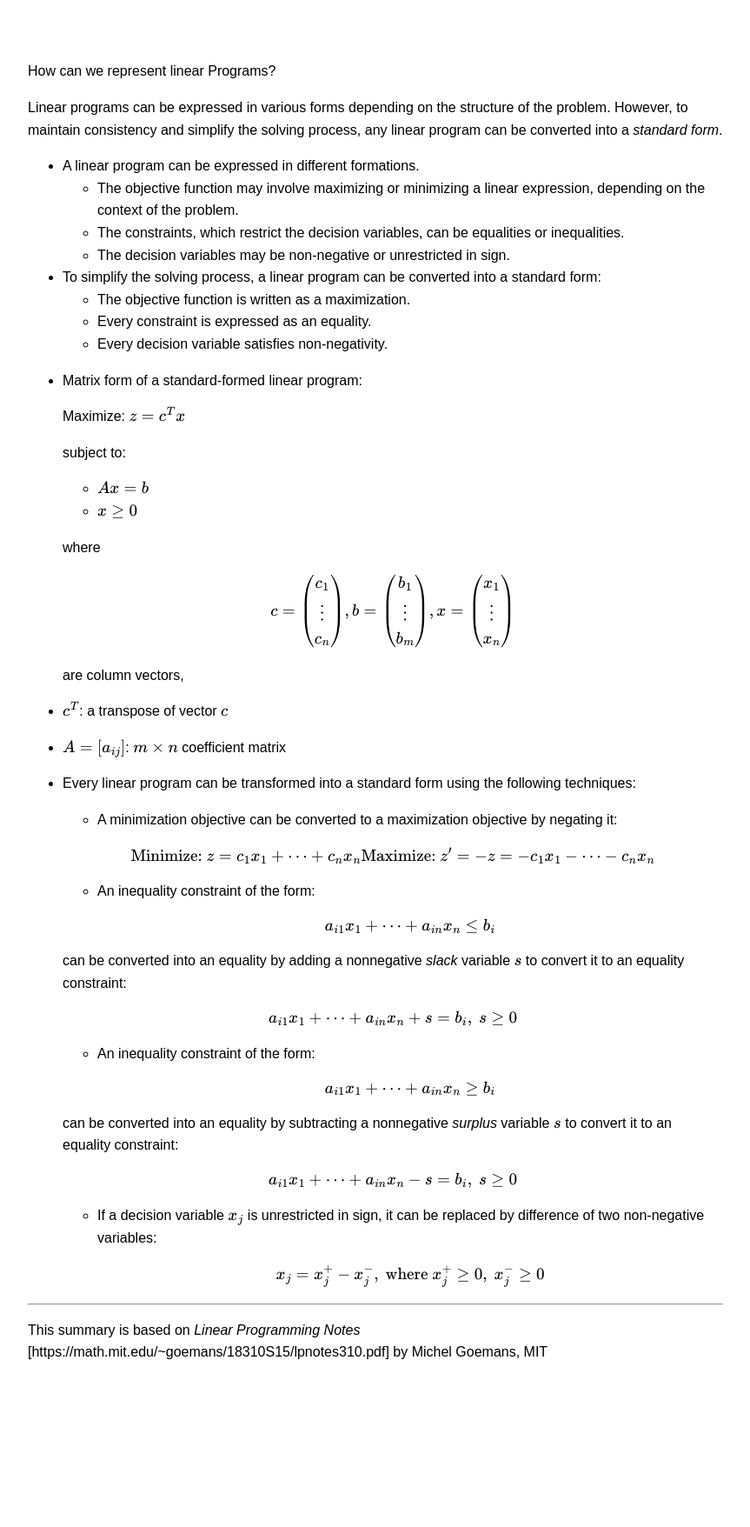
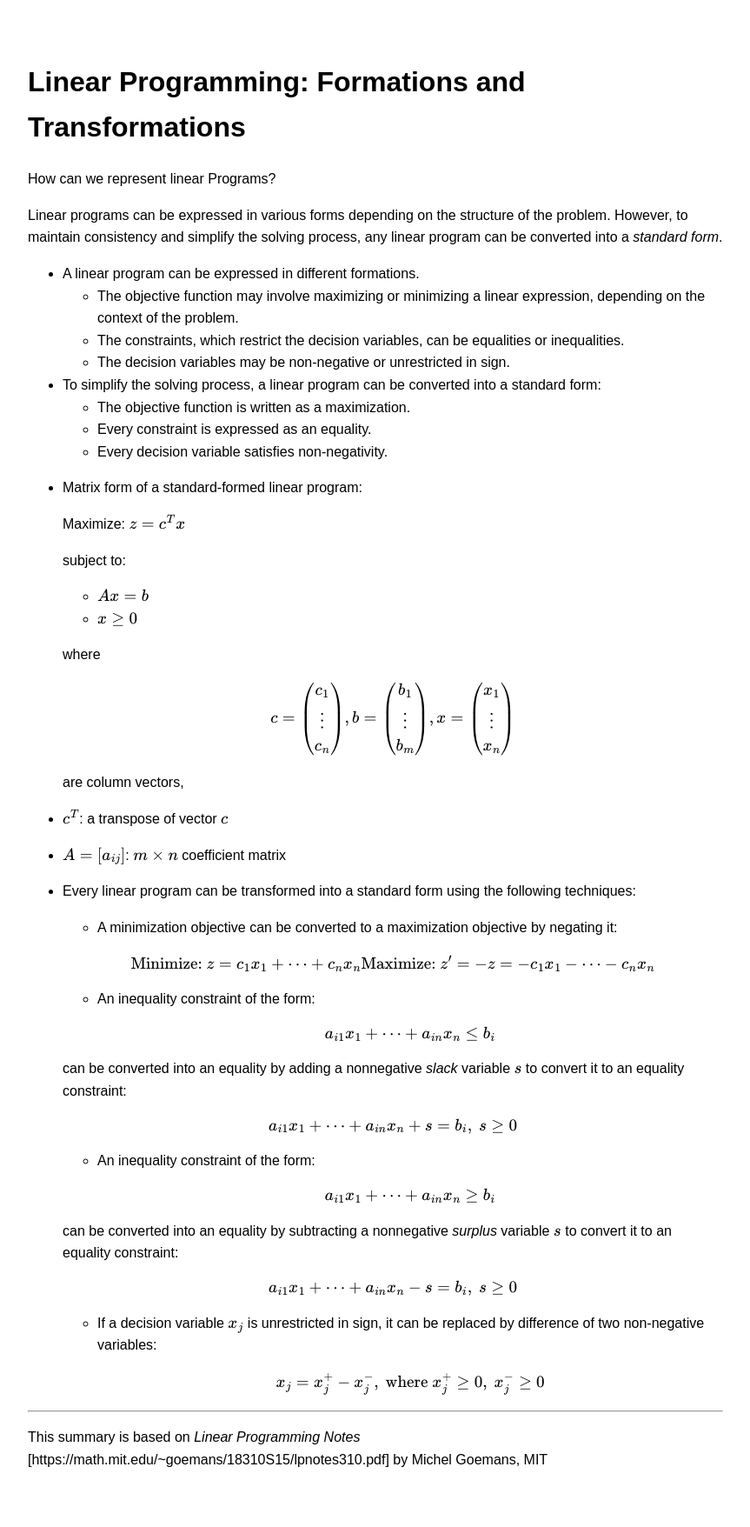
Before and after one commit to mkim2178/mkim2178.github.io, a Jekyll site: the page built from optimizations/lp_formations_transformations.md, in a window 1280 px wide. Shown: the whole page at 87% size, without its empty margins (208-1071 px from the left). Built offline with Jekyll 4.4.1, drawn with Linux system fonts in a browser that asks for light colours; our own code applies the rules of GitHub Pages for plain Markdown files; before the commit the page ends 1632 px from its top, so only the background shows below that.

Commit message:
had two colons

```diff
--- a/optimizations/lp_formations_transformations.md
+++ b/optimizations/lp_formations_transformations.md
@@ -1,6 +1,6 @@
 ---
 layout: default
-title: Linear Programming: Formations and Transformations
+title: "Linear Programming: Formations and Transformations"
 ---
 How can we represent linear Programs?
 
```
